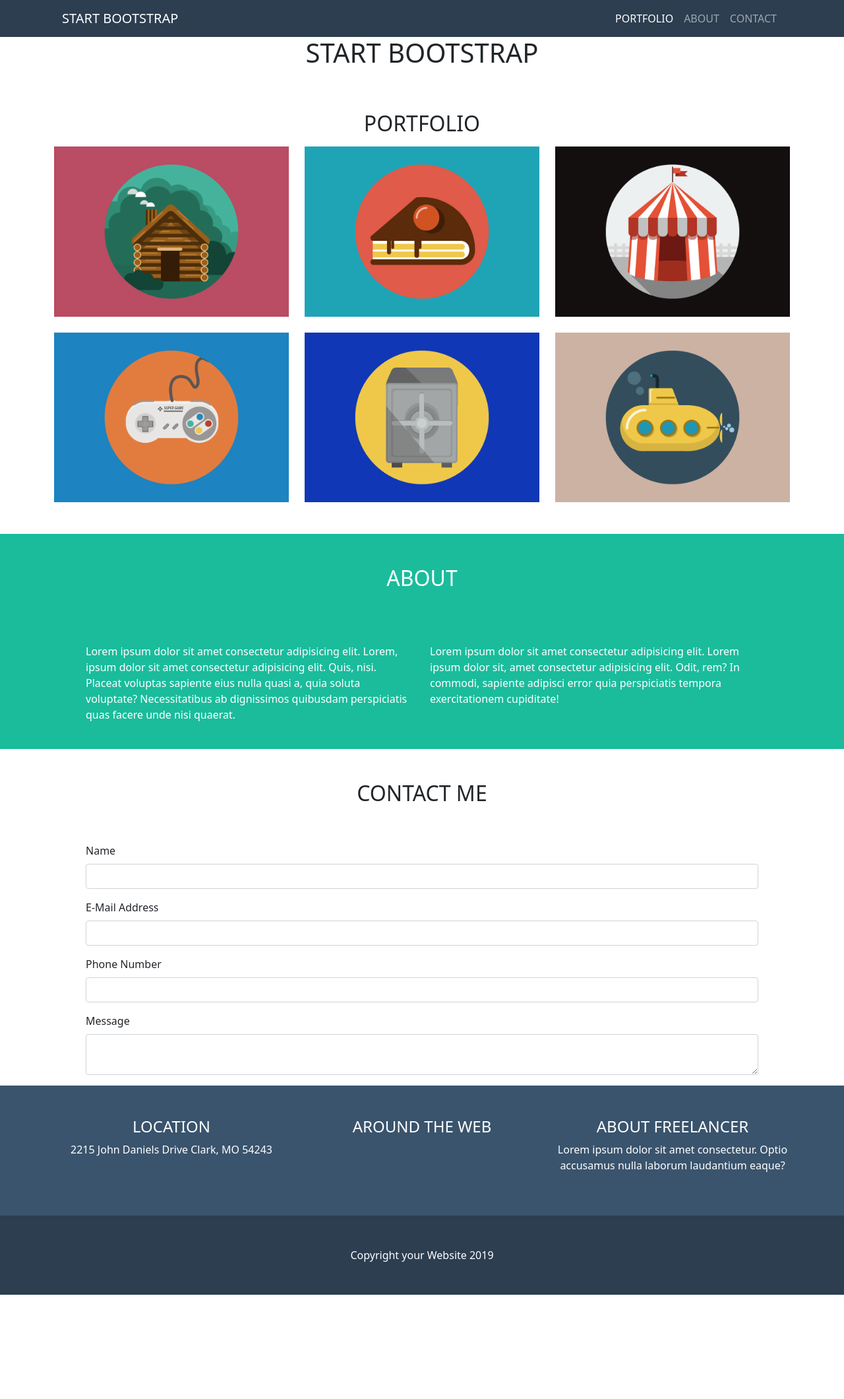
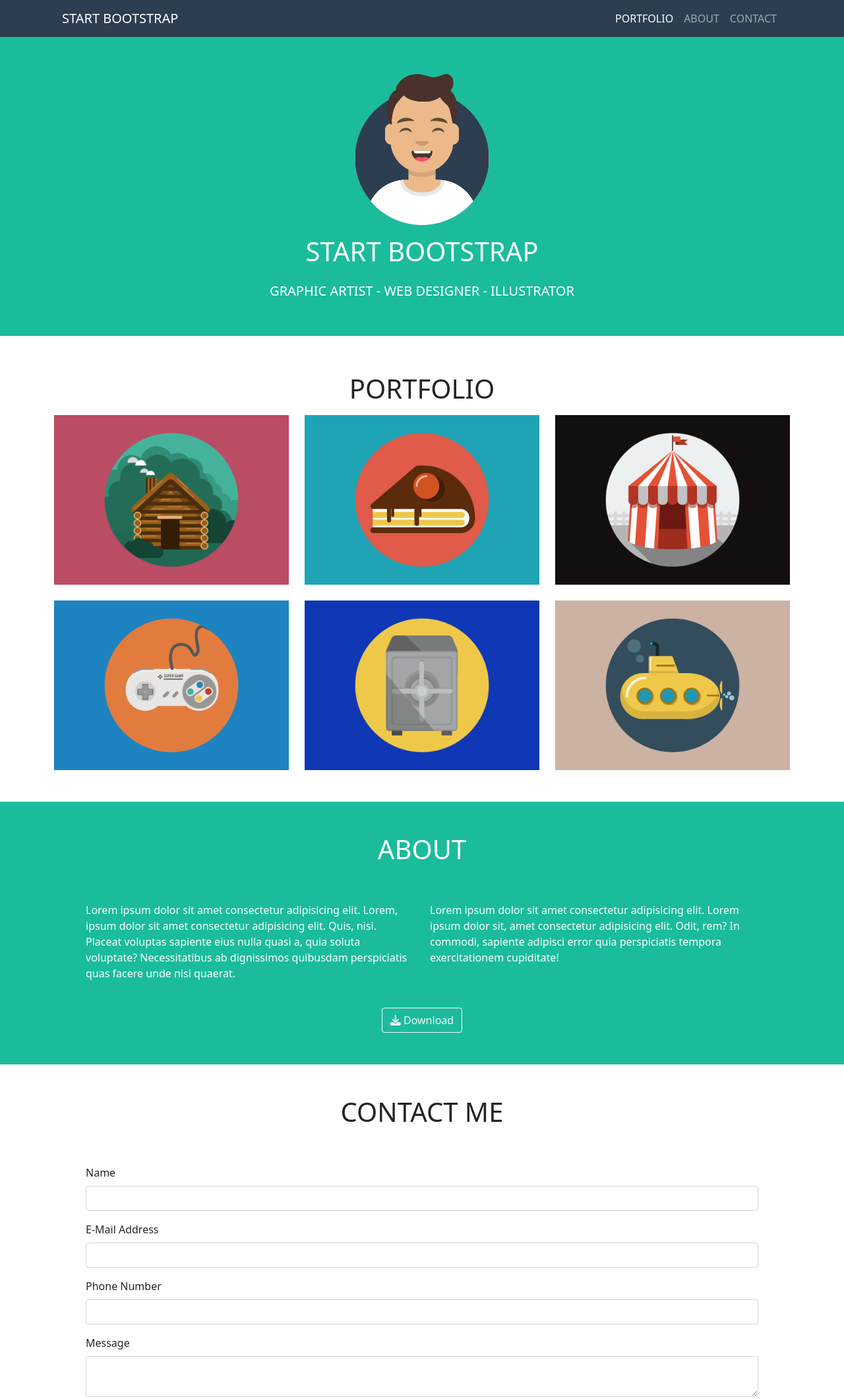
Before and after one commit to Ste-cracco/html-css-bootstrap-freelancer, a plain HTML site: page index.html in a window 1280 px wide. Shown: the top 2120 px of the page at 66% size. Before the commit the page ends 1978 px from the top, so only its background shows below. Drawn offline with nearby package versions, Linux system fonts and the light colour scheme.

```diff
--- a/css/style.css
+++ b/css/style.css
@@ -5,3 +5,8 @@ header {
 footer {
     background-color: #3A546D;
 }
+
+.social_icon {
+    gap: 15px;
+    font-size: 40px;
+}
--- a/index.html
+++ b/index.html
@@ -36,11 +36,13 @@
         </div>
     </header>
 
-    <section>
+    <section class="py-5" style="background-color: #1ABC9C">
         <div class="container-md">
-            <div class="row">
-                <div class="col">
-                    <h1 class="text-center">START BOOTSTRAP</h1>
+            <div class="row text-white">
+                <div class="col d-flex flex-column align-items-center d-grid gap-3">
+                    <img class="img-fluid" style="width: 20%;" src="img/avatar.svg" alt="Avatar">
+                    <h1 class="fs-1 text-center">START BOOTSTRAP</h1>
+                    <h2 class="fs-5 fw-light">GRAPHIC ARTIST - WEB DESIGNER - ILLUSTRATOR</h2>
                 </div>
             </div>
         </div>
@@ -48,7 +50,7 @@
 
     <section>
         <div class="container py-5">
-        <h2 class="text-center py-2">PORTFOLIO</h2>
+        <h2 class="fs-1 text-center py-2">PORTFOLIO</h2>
             <div class="row row-cols-1 row-cols-md-2 row-cols-lg-3 gy-4">
                 <div class="col">
                     <img class="img-fluid" src="img/cabin.png" alt="">
@@ -74,8 +76,8 @@
 
     <section style="background-color: #1ABC9C">
         <div class="container">
-            <h2 class="text-center py-5 text-white">ABOUT</h2>
-            <div class="row row-cols-1 row-cols-md-2 py-4 px-5 text-white">
+            <h2 class="fs-1 text-center py-5 text-white">ABOUT</h2>
+            <div class="row row-cols-1 row-cols-md-2 pb-4 px-5 text-white">
                 <div class="col">
                     <p>Lorem ipsum dolor sit amet consectetur adipisicing elit.
                        Lorem, ipsum dolor sit amet consectetur adipisicing elit. Quis, nisi.
@@ -90,12 +92,16 @@
                     </p>
                 </div>
             </div>
+            <div class="d-flex justify-content-center pb-5">
+                <button type="button mx-auto" class="btn btn-outline-light"><i class="fa-solid fa-download"></i> Download</button>
+
+            </div>
         </div>
     </section>
 
     <section>
         <div class="container">
-            <h2 class="text-center py-5">CONTACT ME</h2>
+            <h2 class="fs-1 text-center py-5">CONTACT ME</h2>
             <div class="row px-5">
                 <div class="col">
                     <form>
@@ -124,14 +130,20 @@
     <footer>
         <div class="container footer_top">
             <div class="row row-cols-1 row-cols-md-3 text-white text-center">
-                <div class="col py-5">
+                <div class="col py-4">
                     <h4>LOCATION</h4>
                     <p>2215 John Daniels Drive Clark, MO 54243</p>
                 </div>
-                <div class="col py-5">
+                <div class="col py-4">
                     <h4>AROUND THE WEB</h4>
+                    <div class="d-flex justify-content-center social_icon">
+                        <i class="fa-brands fa-facebook"></i>
+                        <i class="fa-brands fa-google-plus"></i>
+                        <i class="fa-brands fa-facebook"></i>
+                        <i class="fa-brands fa-google-plus"></i>
+                    </div>
                 </div>
-                <div class="col py-5">
+                <div class="col py-4">
                     <h4>ABOUT FREELANCER</h4>
                     <p>Lorem ipsum dolor sit amet consectetur.
                     Optio accusamus nulla laborum laudantium eaque?</p>
```
